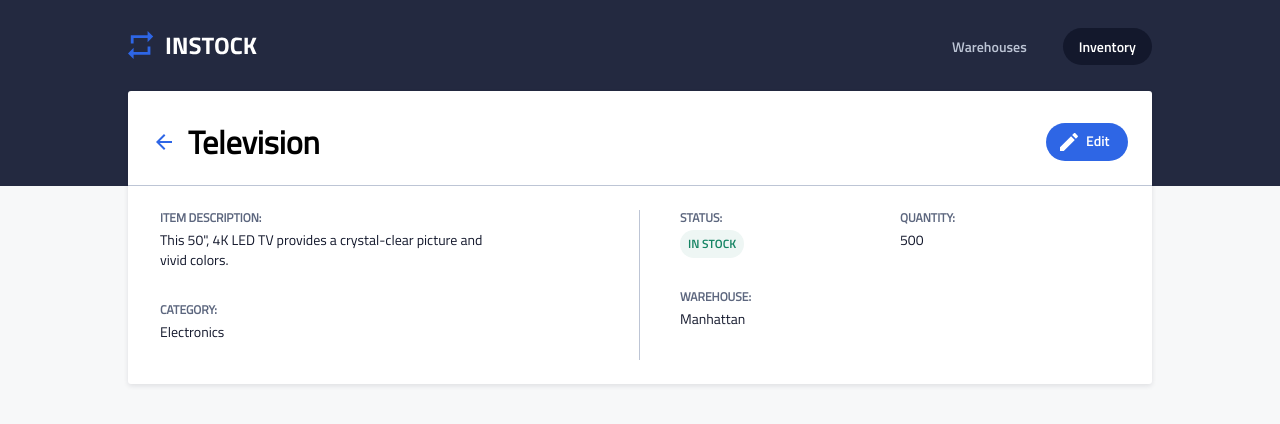
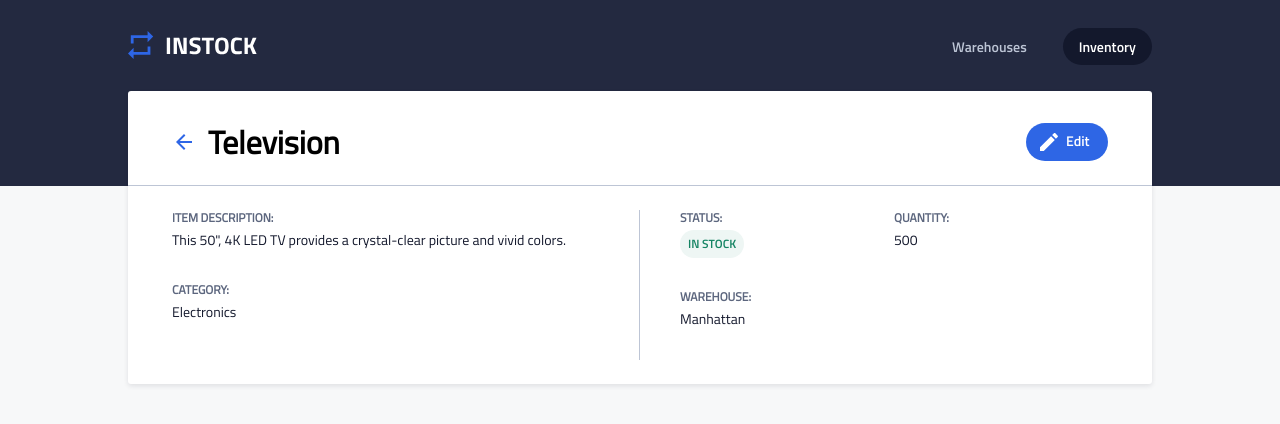
Before and after one commit to mikebernardo1/instock, a React (Create React App) app in the folder client/: page /inventory in a window 1280 px wide. Shown: the top 424 px of the page. Built offline with nearby package versions, Linux system fonts and the light colour scheme.

Commit message:
Styling complete for desktop UI as well.

```diff
--- a/client/src/components/InventoryItemDetails/InventoryItemDetails.scss
+++ b/client/src/components/InventoryItemDetails/InventoryItemDetails.scss
@@ -27,6 +27,12 @@
 			@include flex(row, flex-start, center);
 			padding: 32px 24px 24px 24px;
 			border-bottom: 1px solid $outlines-fill;
+			@include tablet {
+				padding: 32px 36px 24px 36px;
+			}
+			@include desktop {
+				padding: 32px 44px 24px 44px;
+			}
 			&-back {
 			}
 			&-title {
@@ -84,11 +90,15 @@
 				padding: 24px 32px 24px 32px;
 				min-height: 198px;
 			}
+			@include desktop {
+				padding: 24px 44px 24px 44px;
+			}
 			&-desc {
 				@include tablet {
 					@include flex(column, flex-start, flex-start);
 					border-right: 1px solid $outlines-fill;
 					width: 50%;
+					padding-right: 40px;
 				}
 				&-top {
 					&-title {
@@ -109,7 +119,6 @@
 						}
 						&--para {
 							@include tablet {
-								width: 85%;
 								padding-bottom: 32px;
 							}
 						}
```
